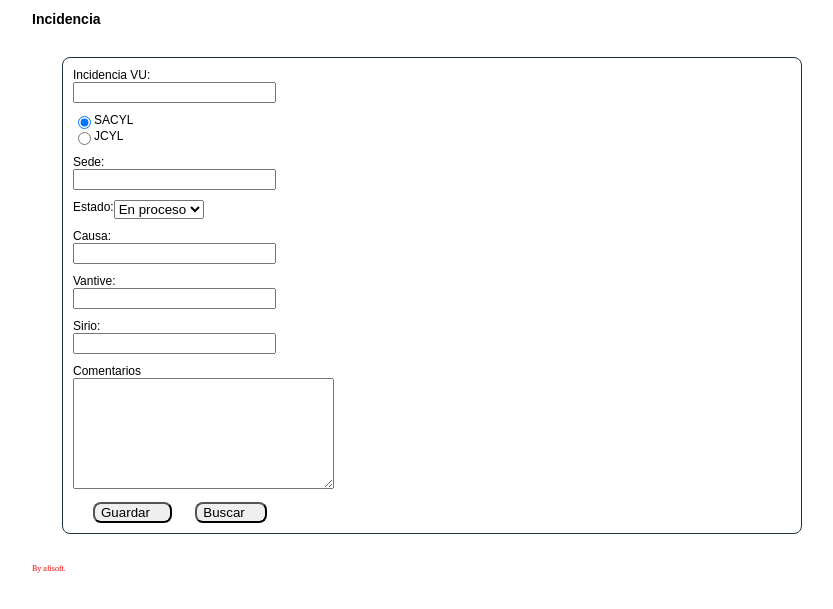
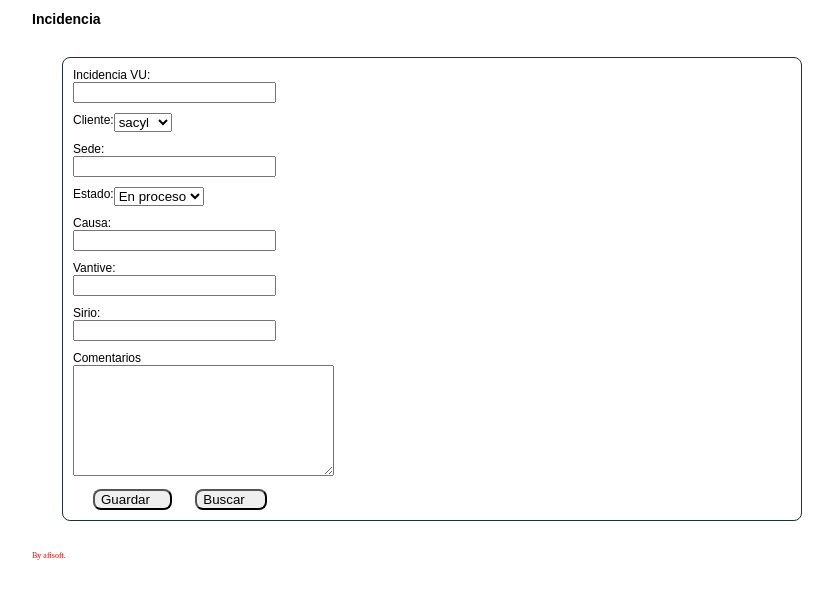
Before and after one commit to franiglal/control-incidencias, a plain HTML site: page frontend/formulario.html in a window 1280 px wide. Shown: the part 133-742 px from the top of the page, without its empty margins (208-1041 px from the left). Drawn offline with Linux system fonts and the light colour scheme; a web font is replaced by a local one.

Commit message:
cambio para escojer cliente

```diff
--- a/frontend/formulario.html
+++ b/frontend/formulario.html
@@ -13,6 +13,7 @@
       <img src="images/escudo-jcyl.gif" alt="logotipo"/>
     </figure>
   </header>
+  <main>
     <section>
       <article id="entrada1" class="entrada1 contenedor">
         <h3>Incidencia</h3>
@@ -22,13 +23,29 @@
             <input type="text" id="incidencia" required name="inicidencias"/>
           </div>
           <div class="cliente">
+            <label for="cliente">Cliente:
+              <select name="cliente" id="cliente">
+                <option value="sacyl">sacyl</option>
+                <option value="jcyl">jcyl</option>
+                <option value="itacyl">itacyl</option>
+                <option value="fmcyl">FMcyl</option>
+              </select>
+            </label>
+          </div>
+        <!-- <div class="cliente">
           <label for="sacyl">
             <input type="radio" checked id="sacyl" name="cliente" value="sacyl"/>SACYL
           </label>
           <label for="jcyl">
             <input type="radio" id="jcyl" name="cliente" value="jcyl"/>JCYL
           </label>
-        </div>
+          <label for="jcyl">
+            <input type="radio" id="jcyl" name="cliente" value="jcyl"/>JCYL
+          </label>
+          <label for="jcyl">
+            <input type="radio" id="jcyl" name="cliente" value="jcyl"/>JCYL
+          </label>
+        </div> -->
           <div class="sede">
             <label for="sede">Sede: </label>
             <input type="text" id="sede" required name="sede"/>
@@ -71,6 +88,7 @@
       Ventanilla - Cliente - Sede - Causa - Vantive - Sirio - Comentario
     </article> -->
     </section>
+  </main>
   <footer class="footer">
     <div class="contenedor">
       By afisoft.
```
Also changed, not shown: frontend/index.html (+6 -2 lines), frontend/listado.html (+4 -2 lines). Lines whose indentation alone changed are shown as unchanged.
